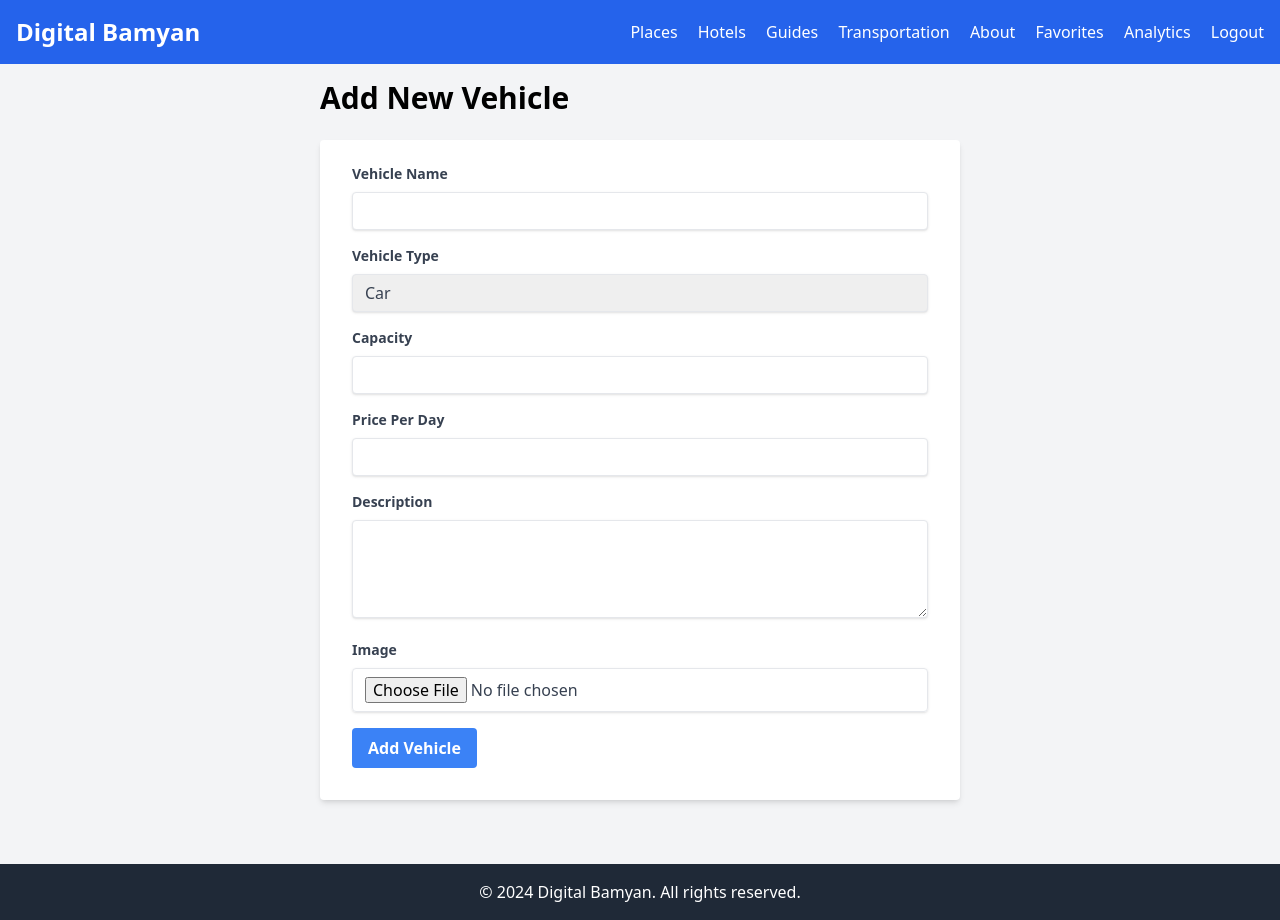
After one commit to AzizullahDarmani/Digital-Bamyan, a Django app: page /transportation/add/ in a window 1280 px wide. The commit adds this page. Run offline with Django 5.2, Linux system fonts and the light colour scheme; the visitor is signed in with stand-in values (Sample User, id 1); data comes from the database, SQL or seed files in the repository; some libraries are stand-ins or nearby versions.

Commit message:
Assistant checkpoint: Created transportation app with models, views, and templates
Assistant generated file changes:
- django_project/settings.py: Add transportation app to INSTALLED_APPS
- transportation/models.py: Create Transportation model
- transportation/views.py: Create transportation views
- transportation/urls.py: Create transportation URLs
- django_project/urls.py: Add transportation URLs
- transportation/templates/transportation/transportation_list.html: Create transportation list template
- transportation/templates/transportation/add_transportation.html: Create add transportation template
- main/templates/main/base.html: Add transportation link to navigation

---

User prompt:

please create a transportation app, and connect it to the navigation bar

Replit-Commit-Author: Assistant
Replit-Commit-Session-Id: 56790dac-414f-446b-aad4-303f35578f21

```diff
--- a/django_project/settings.py
+++ b/django_project/settings.py
@@ -41,6 +41,7 @@ INSTALLED_APPS = [
     'main',
     'hotel',
     'guides',
+    'transportation',
 ]
 
 MIDDLEWARE = [
--- a/django_project/urls.py
+++ b/django_project/urls.py
@@ -24,4 +24,5 @@ urlpatterns = [
     path('', include('main.urls')),
     path('hotel/', include('hotel.urls')),
     path('guides/', include('guides.urls')),
+    path('transportation/', include('transportation.urls')),
 ] + static(settings.MEDIA_URL, document_root=settings.MEDIA_ROOT)
--- a/main/templates/main/base.html
+++ b/main/templates/main/base.html
@@ -14,6 +14,7 @@
                 <a href="{% url 'main:places' %}" class="hover:text-blue-200">Places</a>
                 <a href="{% url 'hotel:hotel_list' %}" class="hover:text-blue-200">Hotels</a>
                 <a href="{% url 'main:guides' %}" class="hover:text-blue-200">Guides</a>
+                <a href="{% url 'transportation:transportation_list' %}" class="hover:text-blue-200">Transportation</a>
                 <a href="{% url 'main:about' %}" class="hover:text-blue-200">About</a>
                 {% if user.is_authenticated %}
                     <a href="{% url 'main:favorites' %}" class="hover:text-blue-200">Favorites</a>
--- /dev/null
+++ b/transportation/templates/transportation/add_transportation.html
@@ -0,0 +1,66 @@
+
+{% extends 'main/base.html' %}
+
+{% block title %}Add Transportation{% endblock %}
+
+{% block content %}
+<div class="container mx-auto px-4 max-w-2xl">
+    <h1 class="text-3xl font-bold mb-6">Add New Vehicle</h1>
+
+    <form method="POST" enctype="multipart/form-data" class="bg-white shadow-md rounded px-8 pt-6 pb-8 mb-4">
+        {% csrf_token %}
+        <div class="mb-4">
+            <label class="block text-gray-700 text-sm font-bold mb-2" for="name">
+                Vehicle Name
+            </label>
+            <input class="shadow appearance-none border rounded w-full py-2 px-3 text-gray-700 leading-tight focus:outline-none focus:shadow-outline" type="text" name="name" required>
+        </div>
+
+        <div class="mb-4">
+            <label class="block text-gray-700 text-sm font-bold mb-2" for="vehicle_type">
+                Vehicle Type
+            </label>
+            <select class="shadow appearance-none border rounded w-full py-2 px-3 text-gray-700 leading-tight focus:outline-none focus:shadow-outline" name="vehicle_type" required>
+                <option value="car">Car</option>
+                <option value="bus">Bus</option>
+                <option value="van">Van</option>
+                <option value="bike">Bike</option>
+            </select>
+        </div>
+
+        <div class="mb-4">
+            <label class="block text-gray-700 text-sm font-bold mb-2" for="capacity">
+                Capacity
+            </label>
+            <input class="shadow appearance-none border rounded w-full py-2 px-3 text-gray-700 leading-tight focus:outline-none focus:shadow-outline" type="number" name="capacity" min="1" required>
+        </div>
+
+        <div class="mb-4">
+            <label class="block text-gray-700 text-sm font-bold mb-2" for="price_per_day">
+                Price Per Day
+            </label>
+            <input class="shadow appearance-none border rounded w-full py-2 px-3 text-gray-700 leading-tight focus:outline-none focus:shadow-outline" type="number" name="price_per_day" step="0.01" min="0" required>
+        </div>
+
+        <div class="mb-4">
+            <label class="block text-gray-700 text-sm font-bold mb-2" for="description">
+                Description
+            </label>
+            <textarea class="shadow appearance-none border rounded w-full py-2 px-3 text-gray-700 leading-tight focus:outline-none focus:shadow-outline" name="description" rows="4" required></textarea>
+        </div>
+
+        <div class="mb-4">
+            <label class="block text-gray-700 text-sm font-bold mb-2" for="image">
+                Image
+            </label>
+            <input type="file" name="image" accept="image/*" class="shadow appearance-none border rounded w-full py-2 px-3 text-gray-700 leading-tight focus:outline-none focus:shadow-outline">
+        </div>
+
+        <div class="flex items-center justify-between">
+            <button class="bg-blue-500 hover:bg-blue-700 text-white font-bold py-2 px-4 rounded focus:outline-none focus:shadow-outline" type="submit">
+                Add Vehicle
+            </button>
+        </div>
+    </form>
+</div>
+{% endblock %}
--- /dev/null
+++ b/transportation/urls.py
@@ -0,0 +1,10 @@
+
+from django.urls import path
+from . import views
+
+app_name = 'transportation'
+
+urlpatterns = [
+    path('', views.transportation_list, name='transportation_list'),
+    path('add/', views.add_transportation, name='add_transportation'),
+]
--- /dev/null
+++ b/transportation/views.py
@@ -0,0 +1,35 @@
+
+from django.shortcuts import render, redirect
+from django.contrib.auth.decorators import login_required, user_passes_test
+from .models import Transportation
+from django.contrib import messages
+
+def is_superuser(user):
+    return user.is_superuser
+
+def transportation_list(request):
+    vehicles = Transportation.objects.filter(available=True)
+    return render(request, 'transportation/transportation_list.html', {'vehicles': vehicles})
+
+@user_passes_test(is_superuser)
+def add_transportation(request):
+    if request.method == 'POST':
+        name = request.POST.get('name')
+        vehicle_type = request.POST.get('vehicle_type')
+        capacity = request.POST.get('capacity')
+        price_per_day = request.POST.get('price_per_day')
+        description = request.POST.get('description')
+        image = request.FILES.get('image')
+
+        Transportation.objects.create(
+            name=name,
+            vehicle_type=vehicle_type,
+            capacity=capacity,
+            price_per_day=price_per_day,
+            description=description,
+            image=image
+        )
+        messages.success(request, 'Vehicle added successfully!')
+        return redirect('transportation:transportation_list')
+
+    return render(request, 'transportation/add_transportation.html')
```
Also changed, not shown: transportation/models.py (added, +22 -0 lines), transportation/templates/transportation/transportation_list.html (added, +34 -0 lines).
